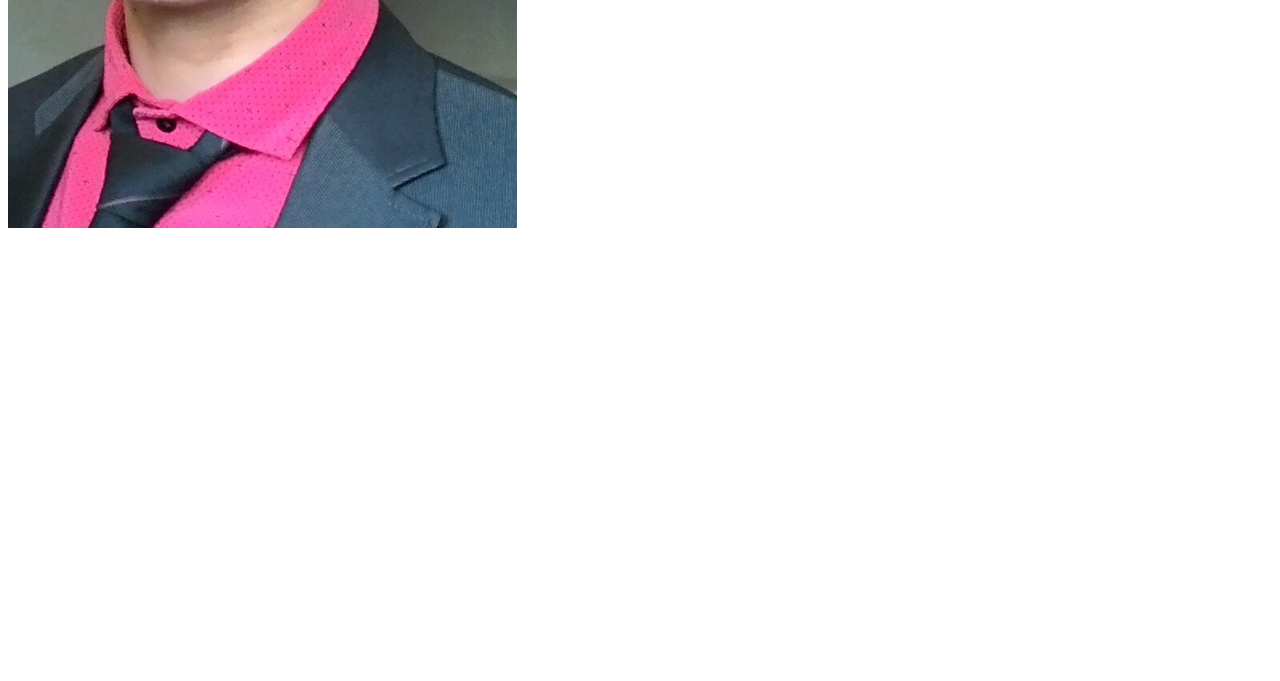
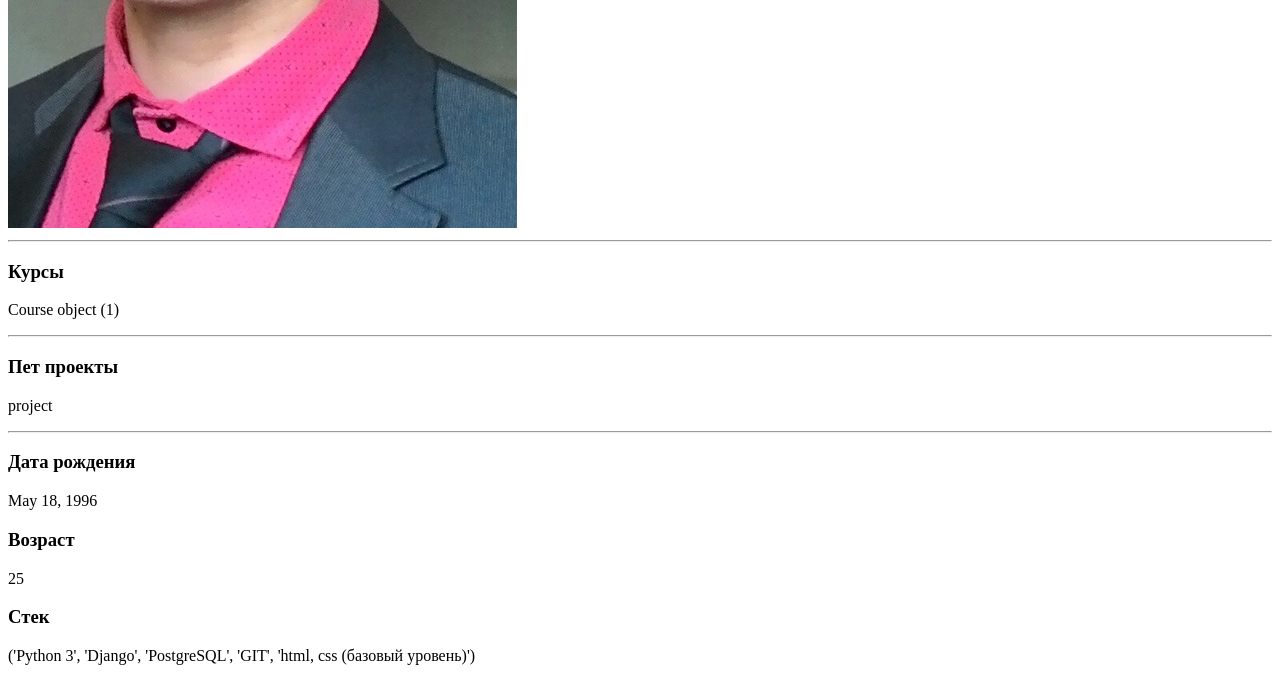
Before and after one commit to EngenerPaul/Summary, a Django app: page / in a window 1280 px wide. Shown: the part 613-1294 px from the top of the page. Before the commit the page ends 841 px from the top, so only its background shows below. Run offline with Django 3.2, Linux system fonts and the light colour scheme; tables that the repository leaves empty hold one stand-in row (values such as "Sample post").

Commit message:
create view

```diff
--- a/summary/models.py
+++ b/summary/models.py
@@ -1,4 +1,3 @@
-# from tabnanny import verbose
 from django.db import models
 from django.db.models import CharField, ImageField, TextField
 
--- a/summary/templates/summary/index.html
+++ b/summary/templates/summary/index.html
@@ -8,6 +8,28 @@
 </head>
 <body>
     <h1>Hello world</h1>
-    <img src="{{ 'media/ICY-mAf5sYY.jpg' }}" alt="">
+    <img src="media/{{my_photo}}" alt="">
+
+    <hr>
+    <h3>Курсы</h3>
+    {% for course in courses %}
+        <p>{{course}}</p>
+    {% endfor %}
+    <hr>
+
+    <h3>Пет проекты</h3>
+    {% for project in pet_projects %}
+        <p>project</p>
+    {% endfor %}
+    <hr>
+
+    <h3>Дата рождения</h3>
+    <p>{{date_of_birth}}</p>
+
+    <h3>Возраст</h3>
+    <p>{{age}}</p>
+
+    <h3>Стек</h3>
+    <p>{{stack}}</p>
 </body>
 </html>
--- a/summary/urls.py
+++ b/summary/urls.py
@@ -2,5 +2,5 @@ from django.urls import path
 from .views import *
 
 urlpatterns = [
-    path('', index, name='home'),
+    path('', Home.as_view(), name='home'),
 ]
--- a/summary/views.py
+++ b/summary/views.py
@@ -1,10 +1,29 @@
+from calendar import month
+from datetime import date
 from django.shortcuts import render
 from django.http import HttpResponse
+from django.views.generic import ListView
+
+from .models import Course, PetProject
 
 # Create your views here.
-def index(request):
-    template = 'summary/index.html'
-    context = {
-        'my_photo': 'ICY-mAf5sYY.jpg',
-    }
-    return render(request, template_name=template, context=context)
+# def index(request):
+#     template = 'summary/index.html'
+#     context = {
+#         'my_photo': 'ICY-mAf5sYY.jpg',
+#     }
+#     return render(request, template_name=template, context=context)
+
+class Home(ListView):
+    model = Course
+    template_name = 'summary/index.html'
+    context_object_name = 'courses'
+
+    def get_context_data(self, **kwargs):
+        context = super().get_context_data(**kwargs)
+        context['pet_projects'] = PetProject.objects.all()
+        context['date_of_birth'] = date(year=1996, month=5, day=18)
+        context['age'] = 25 # переделать!!
+        context['my_photo'] = 'ICY-mAf5sYY.jpg'
+        context['stack'] = ('Python 3', 'Django', 'PostgreSQL', 'GIT', 'html, css (базовый уровень)', )
+        return context
```
